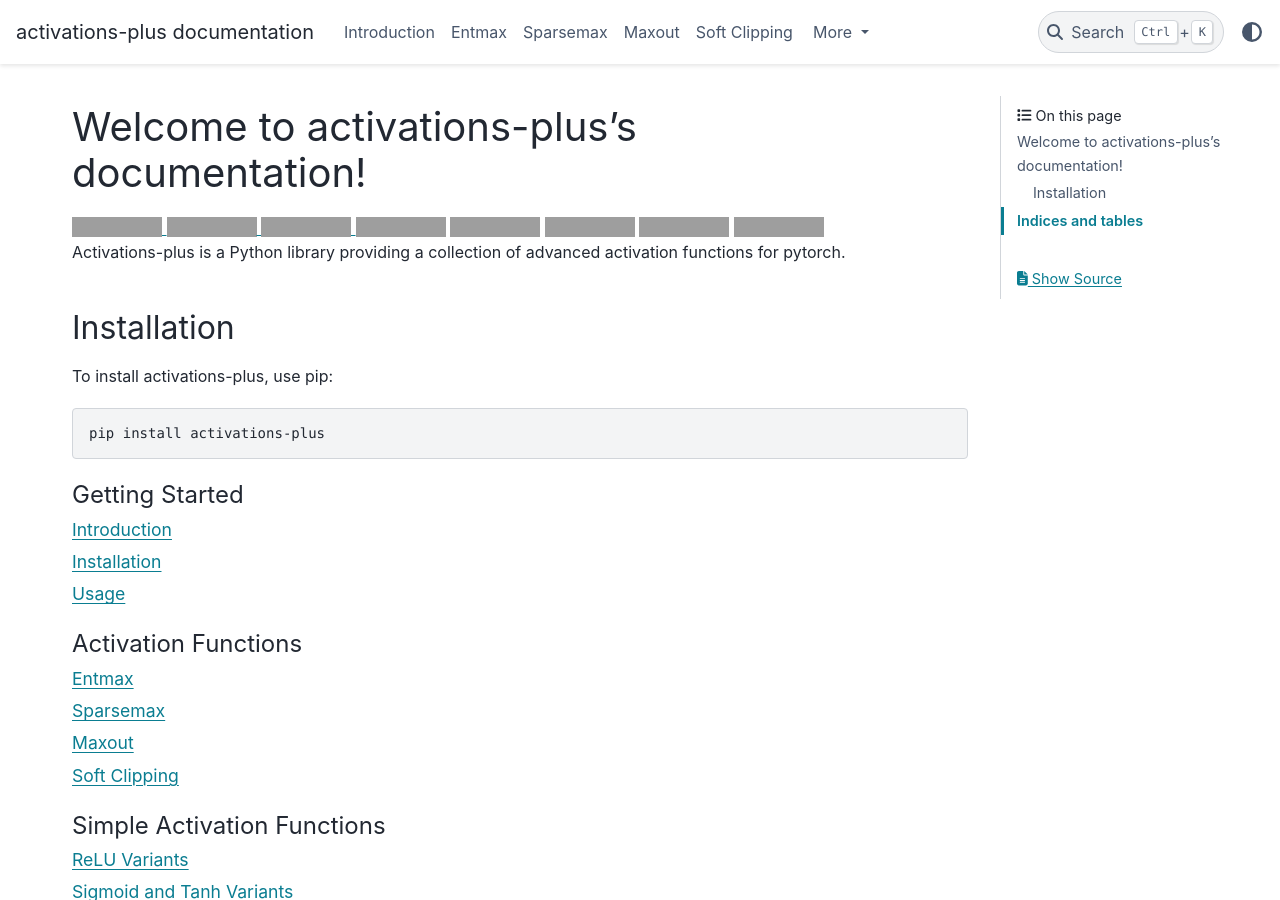
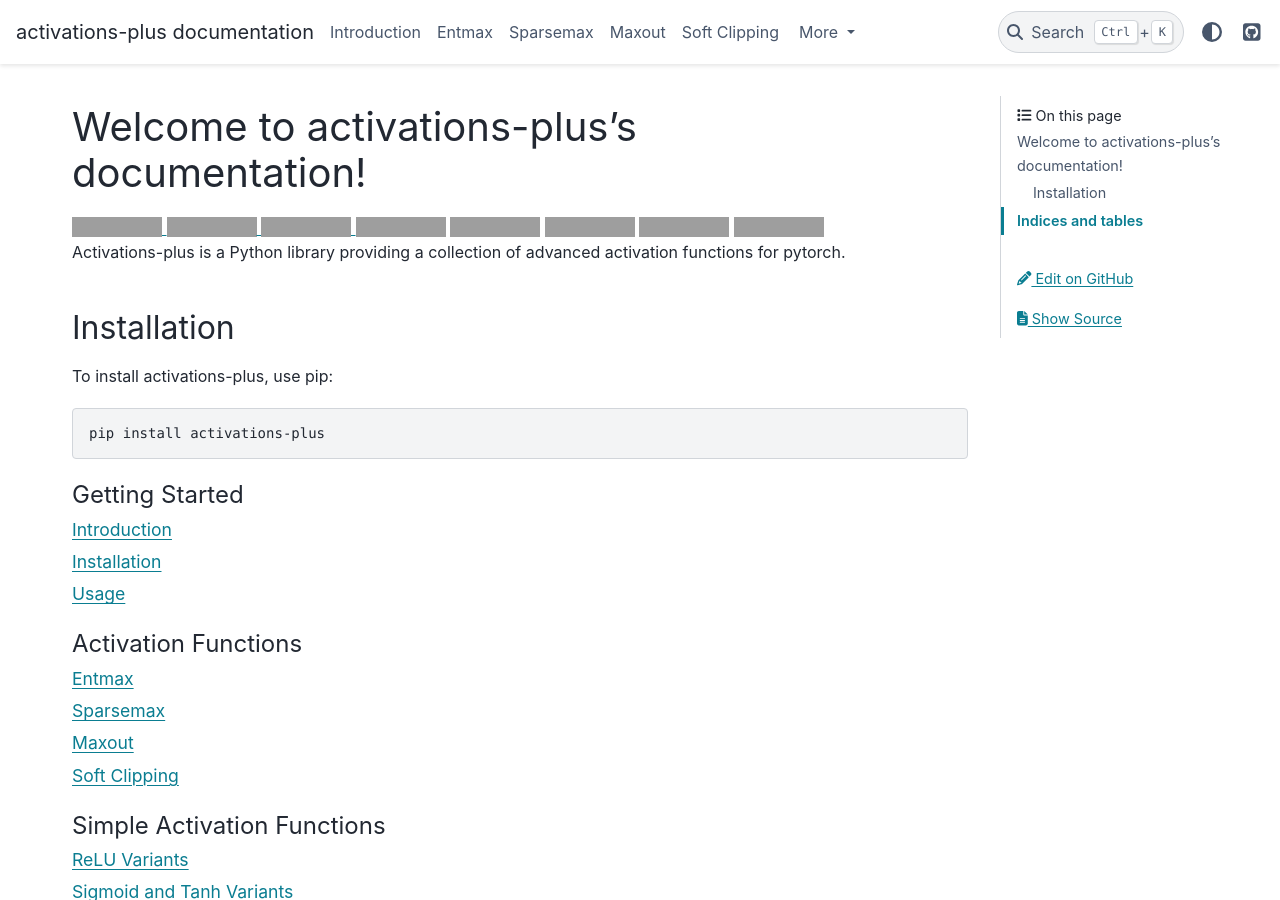
Before and after one commit to DanielAvdar/activations-plus, a Sphinx documentation site: the page built from docs/source/index.rst, in a window 1280 px wide and 900 px high. Built offline with Sphinx 7.4.7 and the PyData theme 0.15.4, drawn with Linux system fonts in a browser that asks for light colours; grey boxes are pictures that could not be loaded.

Commit message:
Add PyData Sphinx theme configuration with GitHub integration
Co-authored-by: eh-main-bot <171766998+eh-main-bot@users.noreply.github.com>

```diff
--- a/docs/source/conf.py
+++ b/docs/source/conf.py
@@ -45,3 +45,18 @@ exclude_patterns = []
 html_theme = "pydata_sphinx_theme"
 master_doc = "index"
 html_static_path = ["_static"]
+
+# Theme options
+html_theme_options = {
+    "github_url": "https://github.com/DanielAvdar/activations-plus",
+    "use_edit_page_button": True,
+    "show_toc_level": 2,
+    "navbar_align": "left",
+}
+
+html_context = {
+    "github_user": "DanielAvdar",
+    "github_repo": "activations-plus",
+    "github_version": "main",
+    "doc_path": "docs/source",
+}
```
